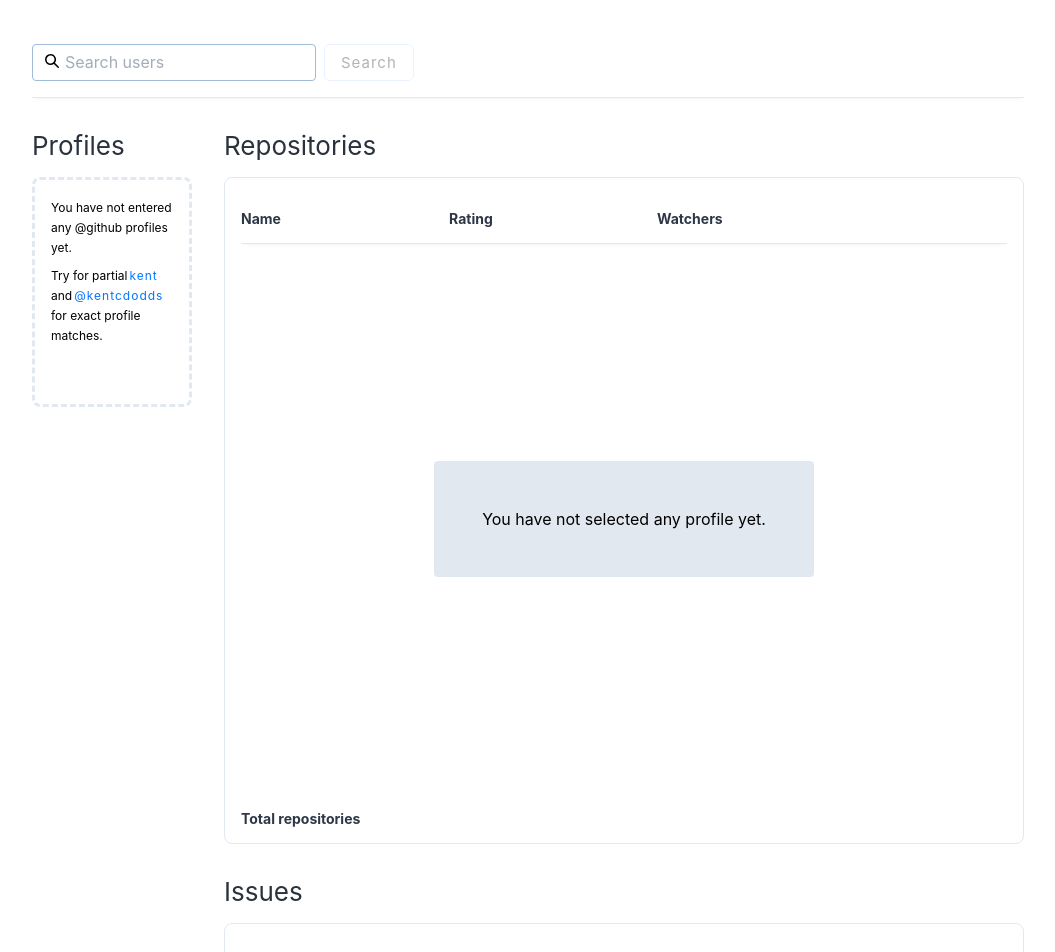
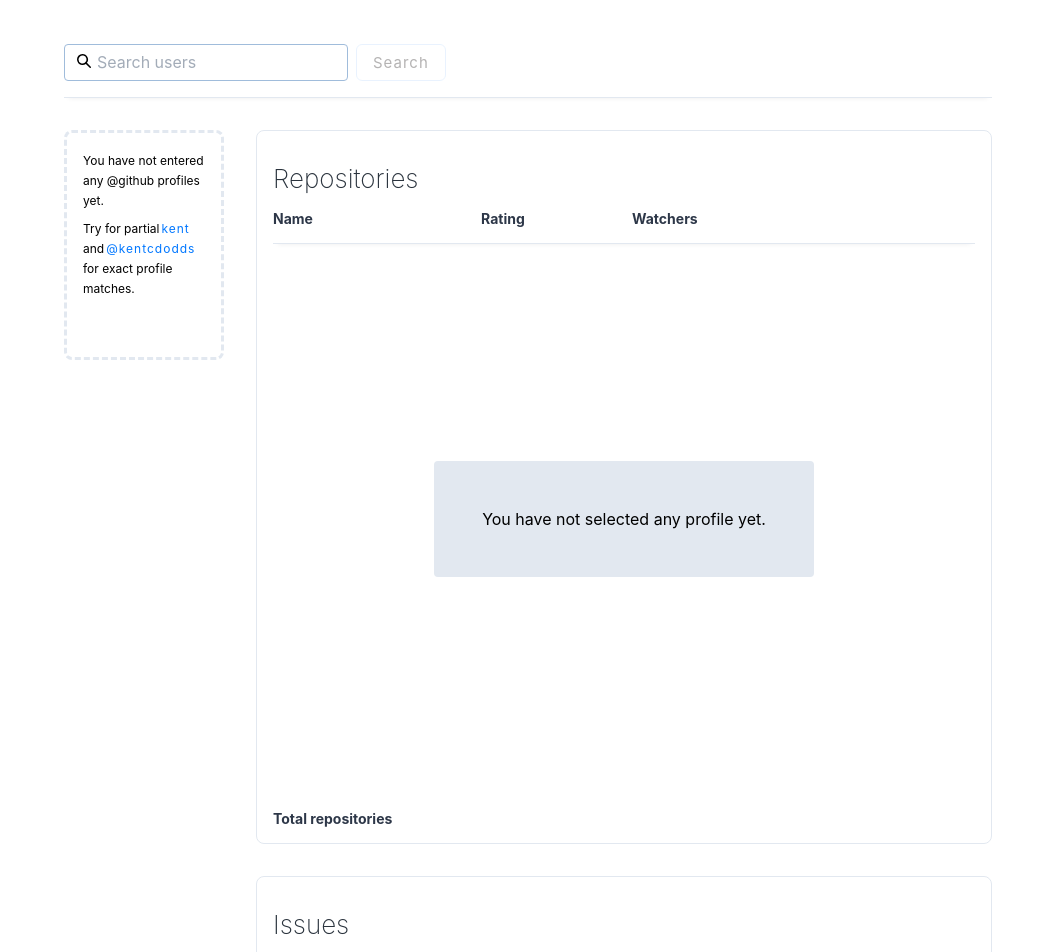
Before and after one commit to sadamia/github-client, a React (Create React App) app: page / in a window 1280 px wide. Shown: the top 952 px of the page, without its empty margins (112-1167 px from the left). Built offline with nearby package versions, Linux system fonts and the light colour scheme.

Commit message:
Adjust styling.

```diff
--- a/src/features/home/Dashboard.tsx
+++ b/src/features/home/Dashboard.tsx
@@ -11,8 +11,9 @@ const Section = ({ text, sectionList, gridArea }: { text: String, sectionList: R
     <Flex direction="column" css={{
       gap: '1rem',
       gridArea: gridArea,
+      overflow: 'hidden'
     }}>
-      <Text variant="headings-title-lg-bold-capitalized">{text}</Text>
+      {/* <Text variant="headings-title-lg-bold-capitalized">{text}</Text> */}
       <Flex css={{
         maxWidth: 'calc(100vw - 2.5rem)',
         '@xl': {
@@ -29,7 +30,7 @@ const Dashboard = () => {
     <Flex direction="column" css={{
       minWidth: '280px',
       alignItems: 'center',
-      padding: '1rem',
+      padding: '1rem 3rem',
       maxWidth: '1024px',
       margin: '0 auto',
     }}>
--- a/src/features/home/issues/IssuesList.tsx
+++ b/src/features/home/issues/IssuesList.tsx
@@ -12,6 +12,7 @@ import { IssueItem } from "./IssueItem";
 import Flex from "../../../components/flex/Flex";
 import { OptimisticContainer } from "../common/OptimisticContainer";
 import { LoadingContainer } from "../common/LoadingContainer";
+import Box from "../../../components/box";
 
 const ISSUES_BY_REPO_AND_OWNER = gql`
 query GetIssues($repository: String!, $owner: String!, $cursor: String, $first: Int!, $createdate: String!, $direction: String!) {
@@ -81,11 +82,17 @@ export const IssuesList = () => {
   return (
     <ListWrapper
       columns={
+        <Flex direction="column" css={{ gap: '1rem', width: '$full' }}>
+          <Text variant="headings-title-lg-bold-capitalized" css={{ fontWeight: 200 }}>Issues</Text>
           <Grid
             css={{
-            gridTemplateColumns: 'minmax(5rem, 1fr) minmax(auto, 1fr)',
+              gridTemplateColumns: 'calc(100% - 8rem) 7rem',
+
               '@sm': {
-              gridTemplateColumns: 'minmax(12rem, 1fr) minmax(auto, 1fr)',
+                gridTemplateColumns: 'calc(100% - 11rem) 10rem',
+              },
+              '@md': {
+                gridTemplateColumns: 'calc(100% - 10rem) minmax(auto, 1fr)',
               },
               width: '100%',
               gap: '1rem',
@@ -102,6 +109,7 @@ export const IssuesList = () => {
               </NewIssueDialog>
             </Flex>
           </Grid>
+        </Flex>
       }
       infinitePagination={
         <>
--- a/src/features/home/repository/RepositoryItem.tsx
+++ b/src/features/home/repository/RepositoryItem.tsx
@@ -37,13 +37,13 @@ export const RepositoryItem = ({ index, edge, style }: { index: number, edge: Ma
         gap: '1rem',
         gridTemplateColumns: 'minmax(5rem, 1fr) minmax(3rem, 1fr) minmax(auto, 1fr)',
         '@sm': {
-          gridTemplateColumns: 'minmax(12rem, 1fr) minmax(6rem, 1fr) minmax(4rem, 1fr) minmax(auto, 1fr)',
+          gridTemplateColumns: 'minmax(12rem, 1fr) minmax(4rem, 1fr) minmax(4rem, 1fr) minmax(auto, 1fr)',
         },
         '@md': {
-          gridTemplateColumns: 'minmax(12rem, 1fr) minmax(6rem, 1fr) minmax(8rem, 1fr) minmax(auto, 1fr)',
+          gridTemplateColumns: 'minmax(12rem, 1fr) minmax(4rem, 1fr) minmax(8rem, 1fr) minmax(auto, 1fr)',
         },
         '@lg': {
-          gridTemplateColumns: 'minmax(12rem, 1fr) minmax(12rem, 1fr) minmax(12rem, 1fr) minmax(auto, 1fr)',
+          gridTemplateColumns: 'minmax(12rem, 1fr) minmax(8rem, 1fr) minmax(12rem, 1fr) minmax(auto, 1fr)',
         },
         '& .profile-btn': {
           display: 'none',
--- a/src/features/home/repository/RepositoryList.tsx
+++ b/src/features/home/repository/RepositoryList.tsx
@@ -87,17 +87,19 @@ export const RepositoryList = () => {
   return (
     <ListWrapper
       columns={
+        <Flex direction="column" css={{ gap: '1rem' }}>
+          <Text variant="headings-title-lg-bold-capitalized" css={{ fontWeight: 200 }}>Repositories</Text>
           <Grid
             css={{
               gridTemplateColumns: 'minmax(5rem, 1fr) minmax(3rem, 1fr) minmax(auto, 1fr)',
               '@sm': {
-              gridTemplateColumns: 'minmax(12rem, 1fr) minmax(6rem, 1fr) minmax(4rem, 1fr) minmax(auto, 1fr)',
+                gridTemplateColumns: 'minmax(12rem, 1fr) minmax(4rem, 1fr) minmax(4rem, 1fr) minmax(auto, 1fr)',
               },
               '@md': {
-              gridTemplateColumns: 'minmax(12rem, 1fr) minmax(6rem, 1fr) minmax(8rem, 1fr) minmax(auto, 1fr)',
+                gridTemplateColumns: 'minmax(12rem, 1fr) minmax(4rem, 1fr) minmax(8rem, 1fr) minmax(auto, 1fr)',
               },
               '@lg': {
-              gridTemplateColumns: 'minmax(12rem, 1fr) minmax(12rem, 1fr) minmax(12rem, 1fr) minmax(auto, 1fr)',
+                gridTemplateColumns: 'minmax(12rem, 1fr) minmax(8rem, 1fr) minmax(12rem, 1fr) minmax(auto, 1fr)',
               },
               width: '100%',
               gap: '1rem',
@@ -106,6 +108,7 @@ export const RepositoryList = () => {
             <Text variant="headings-title-default-bold">Rating</Text>
             <Text variant="headings-title-default-bold">Watchers</Text>
           </Grid>
+        </Flex>
       }
       infinitePagination={
         <>
```
Lines whose indentation alone changed are shown as unchanged.
